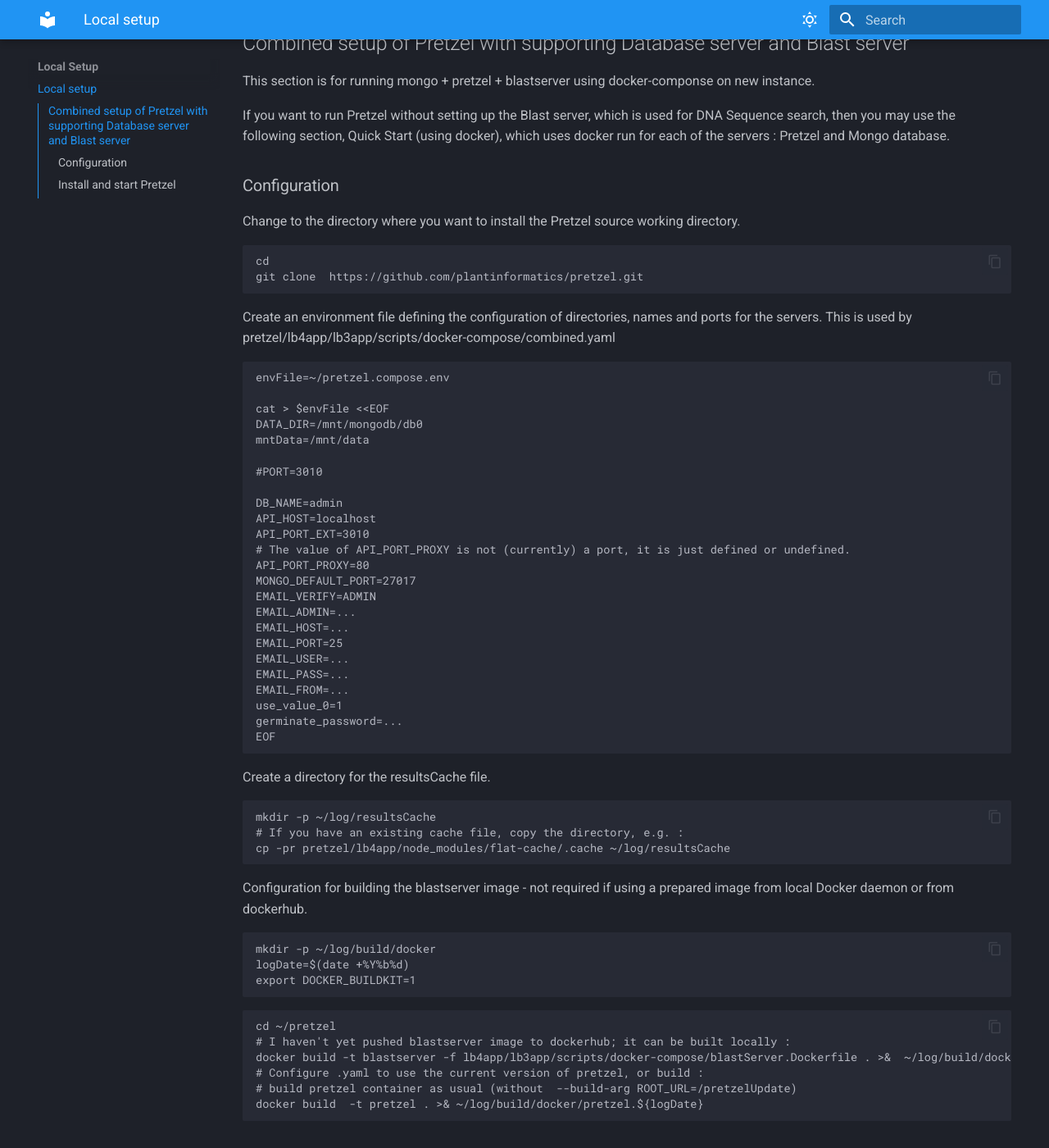
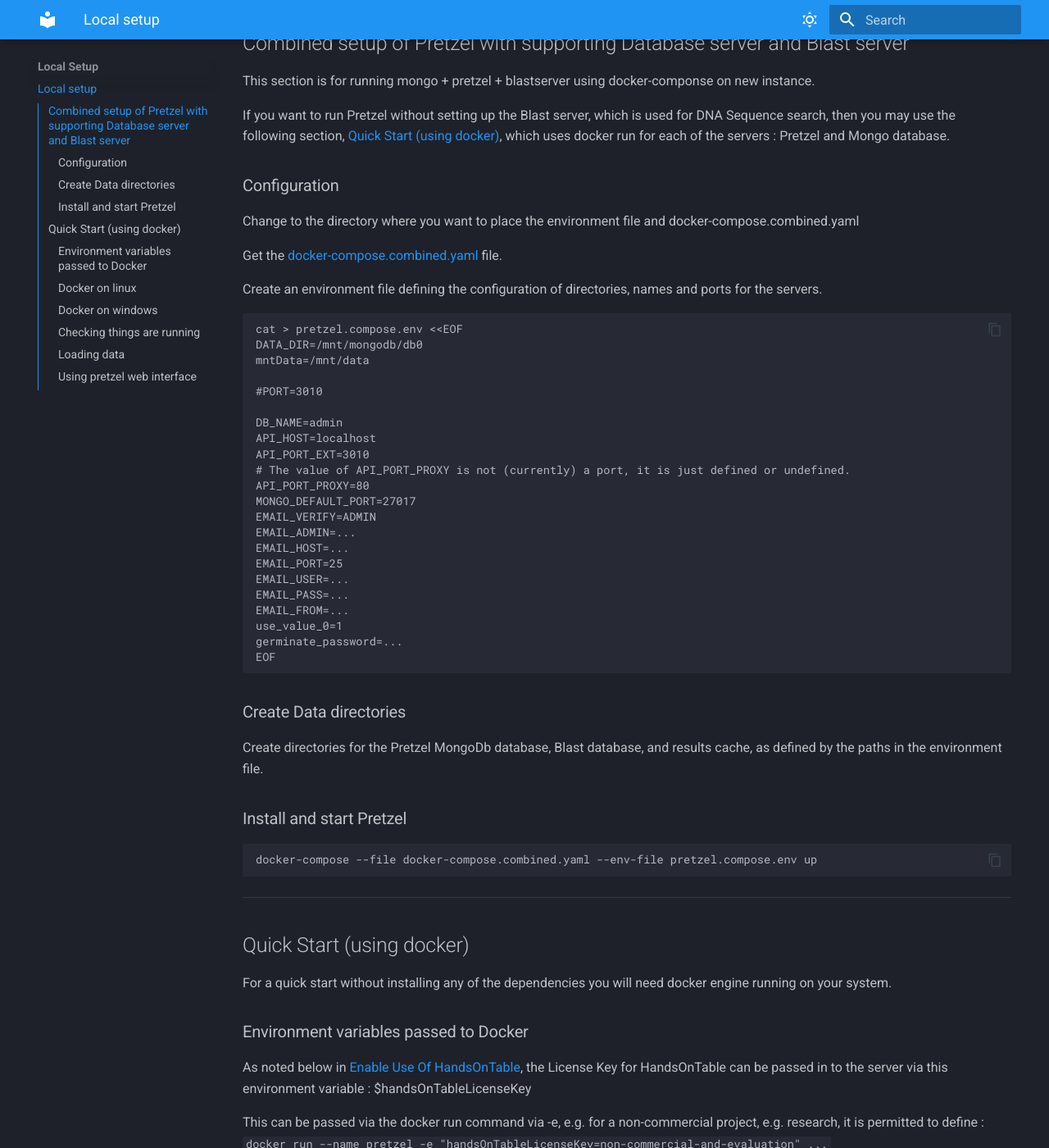
Before and after one commit to plantinformatics/pretzel-documentation-website, an MkDocs documentation site: the page built from docs/Local-Setup/setup.md, in a window 1280 px wide and 1400 px high, scrolled down 284 px. Shown: the whole window at 82% size. Built offline with MkDocs 1.6.1 and Material for MkDocs 9.7.7, drawn with Linux system fonts in a browser that asks for light colours; some of the changed text lies outside the part shown.

Commit message:
Installation via docker-compose : simplify to user-view and remove information for the developer

````diff
--- a/docs/Local-Setup/setup.md
+++ b/docs/Local-Setup/setup.md
@@ -8,23 +8,19 @@
 
 This section is for running mongo + pretzel + blastserver using docker-componse on new instance.
 
-If you want to run Pretzel without setting up the Blast server, which is used for DNA Sequence search, then you may use the following section, Quick Start (using docker), which uses docker run for each of the servers : Pretzel and Mongo database.
+If you want to run Pretzel without setting up the Blast server, which is used for DNA Sequence search, then you may use the following section, [Quick Start (using docker)](#quick-start-using-docker), which uses docker run for each of the servers : Pretzel and Mongo database.
 
 ### Configuration
 
-Change to the directory where you want to install the Pretzel source working directory.
-```
-cd
-git clone  https://github.com/plantinformatics/pretzel.git
-```
+Change to the directory where you want to place the environment file and docker-compose.combined.yaml
+
+Get the [docker-compose.combined.yaml](https://github.com/plantinformatics/pretzel/blob/feature/workingGroup3_383_GenotypeSearch/lb4app/lb3app/scripts/docker-compose/docker-compose.combined.yaml) file.
+
 
 Create an environment file defining the configuration of directories, names and ports for the servers.
-This is used by pretzel/lb4app/lb3app/scripts/docker-compose/combined.yaml
 
 ```
-envFile=~/pretzel.compose.env
-
-cat > $envFile <<EOF
+cat > pretzel.compose.env <<EOF
 DATA_DIR=/mnt/mongodb/db0
 mntData=/mnt/data
 
@@ -49,49 +45,15 @@
 
 ```
 
+### Create Data directories
 
-Create a directory for the resultsCache file.
-```
-mkdir -p ~/log/resultsCache
-# If you have an existing cache file, copy the directory, e.g. :
-cp -pr pretzel/lb4app/node_modules/flat-cache/.cache ~/log/resultsCache
-```
+Create directories for the Pretzel MongoDb database, Blast database, and results cache, as defined by the paths in the environment file.
 
-Configuration for building the blastserver image - not required if using a prepared image from local Docker daemon or from dockerhub.
-```
-mkdir -p ~/log/build/docker
-logDate=$(date +%Y%b%d)
-export DOCKER_BUILDKIT=1
-```
-
-```
-cd ~/pretzel
-# I haven't yet pushed blastserver image to dockerhub; it can be built locally :
-docker build -t blastserver -f lb4app/lb3app/scripts/docker-compose/blastServer.Dockerfile . >&  ~/log/build/docker/blastserver.$logDate
-# Configure .yaml to use the current version of pretzel, or build :
-# build pretzel container as usual (without  --build-arg ROOT_URL=/pretzelUpdate)
-docker build  -t pretzel . >& ~/log/build/docker/pretzel.${logDate}
-```
 
 ### Install and start Pretzel
 
-Define a bash function which factors the docker-compose up and down commands, making them briefer.
 ```
-unset API_PORT_EXT
-function dcCombined() {
-  docker-compose --file ~/pretzel/lb4app/lb3app/scripts/docker-compose/docker-compose.combined.yaml --env-file $envFile $*
-}
-```
-
-# up
-```
-dcCombined up >& ~/log/docker-compose.combined &
-tail ~/log/docker-compose.combined
-```
-
-# down
-```
-dcCombined down
+docker-compose --file docker-compose.combined.yaml --env-file pretzel.compose.env up
 ```
 
 ---
````
